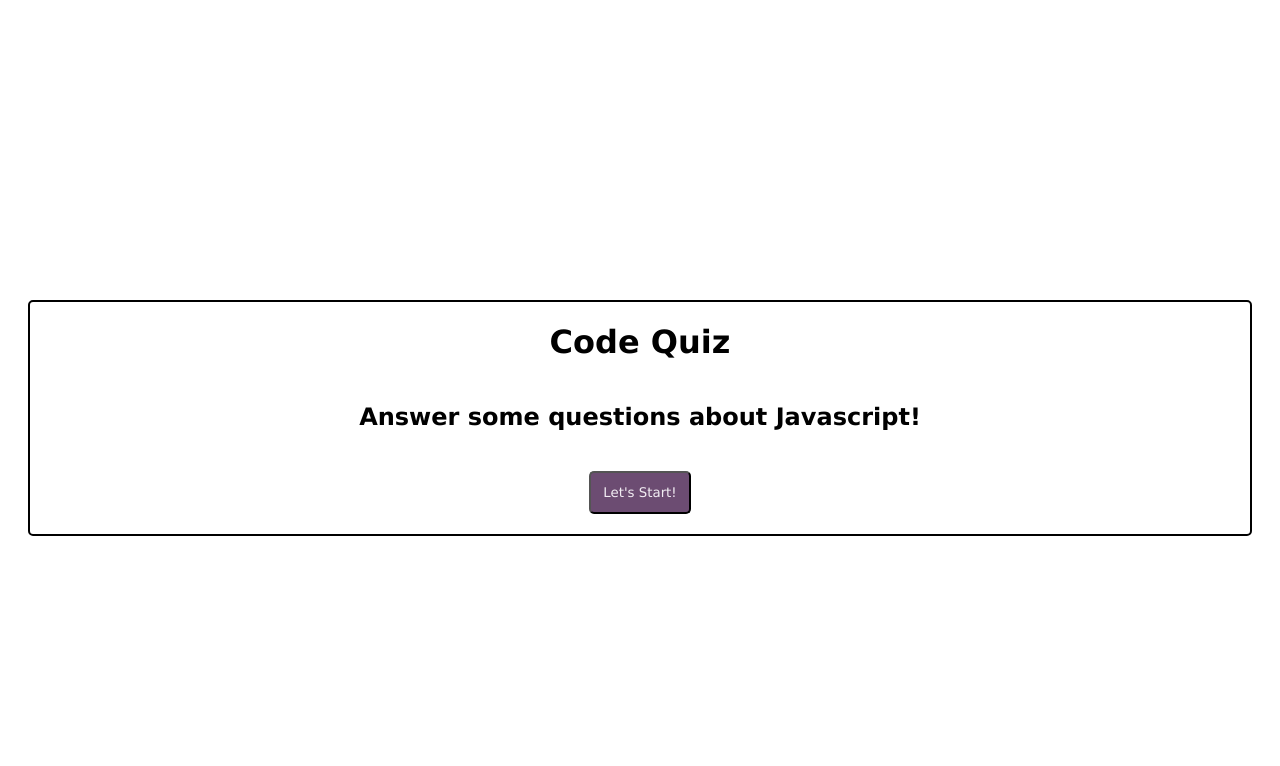
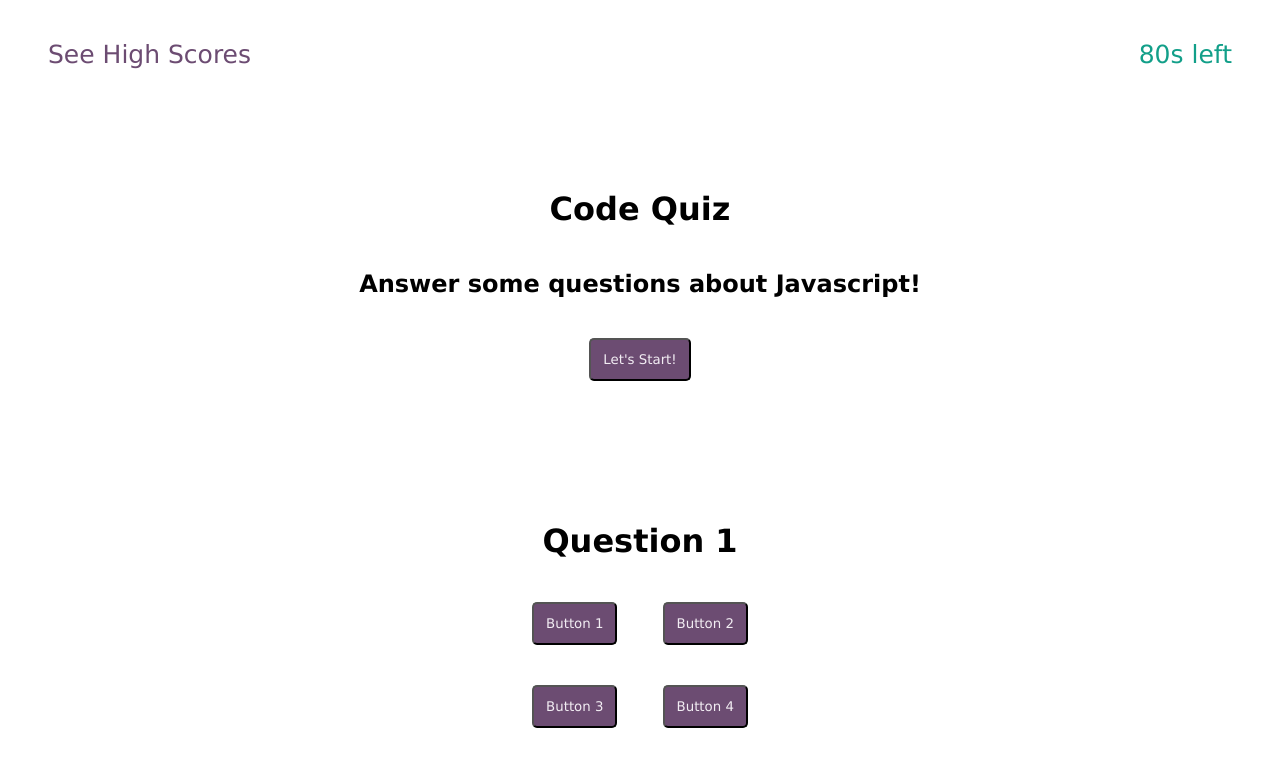
Before and after one commit to Jillium/code-quiz, a plain HTML site: page index.html in a window 1280 px wide. Drawn offline with Linux system fonts and the light colour scheme.

Commit message:
html and css

```diff
--- a/Assets/css/style.css
+++ b/Assets/css/style.css
@@ -1,5 +1,28 @@
 * {
     font-family:'Lucida Sans', 'Lucida Sans Regular', 'Lucida Grande', 'Lucida Sans Unicode', Geneva, Verdana, sans-serif
+}
+
+.quiz-header {
+    display: flex;
+    flex-wrap: wrap;
+    justify-content: space-between;
+    margin: 40px;
+}
+
+
+.high-score {
+  color: #6c4c72;
+  font-size: 25px;
+}
+
+.high-score:hover {
+    color: #dac700;
+
+}
+
+.time-left {
+    color: #129f89;
+    font-size: 25px;
 }
 
 
@@ -10,12 +33,8 @@
    flex-direction: column;
    flex-wrap: wrap;
    align-items: center;
-   border-style: solid;
    text-align: center;
-   border-color: black;
-   border-width: 2px;
-   border-radius: 5px;
-   margin: 300px 20px;
+   margin: 100px 20px;
 }
 
 
@@ -23,6 +42,7 @@
 .quiz-name {
     text-align: center;
     width: 200px;
+    font-weight: bolder;
 }
 
 .quiz-description {
@@ -35,9 +55,50 @@
     margin: 20px;
     border-radius: 5px;
     padding: 12px;
+    font-family: 'Lucida Sans', 'Lucida Sans Regular', 'Lucida Grande', 'Lucida Sans Unicode', Geneva, Verdana, sans-serif;
+}
+
+.start-button:hover {
+    background-color: #dac700;
+}
+
+.question-one {
+    display: flex;
+    flex-direction: column;
+    flex-wrap: wrap;
+    align-content: center;
+    justify-content: center;
+    align-items: center;
+
+
 }
 
 
+.quiz-question {
+    flex-wrap: wrap;
+    font-weight: bolder;
+}
 
+.question-row-top {
+    flex-wrap: wrap;
+}
+
+.question-row-bottom {
+    flex-wrap: wrap;
+}
+
+.question-button {
+    margin: 20px;
+    background-color: #6c4c72;
+    color: #f2edf3;
+    margin: 20px;
+    border-radius: 5px;
+    padding: 12px;
+    font-family: 'Lucida Sans', 'Lucida Sans Regular', 'Lucida Grande', 'Lucida Sans Unicode', Geneva, Verdana, sans-serif;
+}
+
+.question-button:hover {
+    background-color: #dac700;
+}
 /* add a pseudo class for button hover */
 /* #a685ad #f2edf3color for later */
--- a/index.html
+++ b/index.html
@@ -9,10 +9,43 @@
 </head>
 <body>
 
+    <header class="quiz-header">
+        <span class="high-score">See High Scores</span>
+        <span class="time-left">80s left</span>
+    </header>
+
     <div class="quiz-name-div">
             <h1 class="quiz-name">Code Quiz</h1>
             <h2 class="quiz-description">Answer some questions about Javascript!</h2>
             <button type="button" class="start-button">Let's Start!</button>
+    </div>
+
+    <div class="question-one">
+        <div><h1 class="quiz-question">Question 1</h1></div>
+        <div class="question-row-top">
+        <button type="button" class="question-button">Button 1</button>
+        <button type="button" class="question-button">Button 2</button>
+        </div>
+        <div class="question-row-bottom">
+        <button type="button" class="question-button">Button 3</button>
+        <button type="button" class="question-button">Button 4</button>
+        </div>
+    </div>
+
+    <div class="question-two">
+
+    </div>
+
+    <div class="question-three">
+
+    </div>
+
+    <div class="question-four">
+
+    </div>
+
+    <div class="question-five">
+
     </div>
 
 
```
